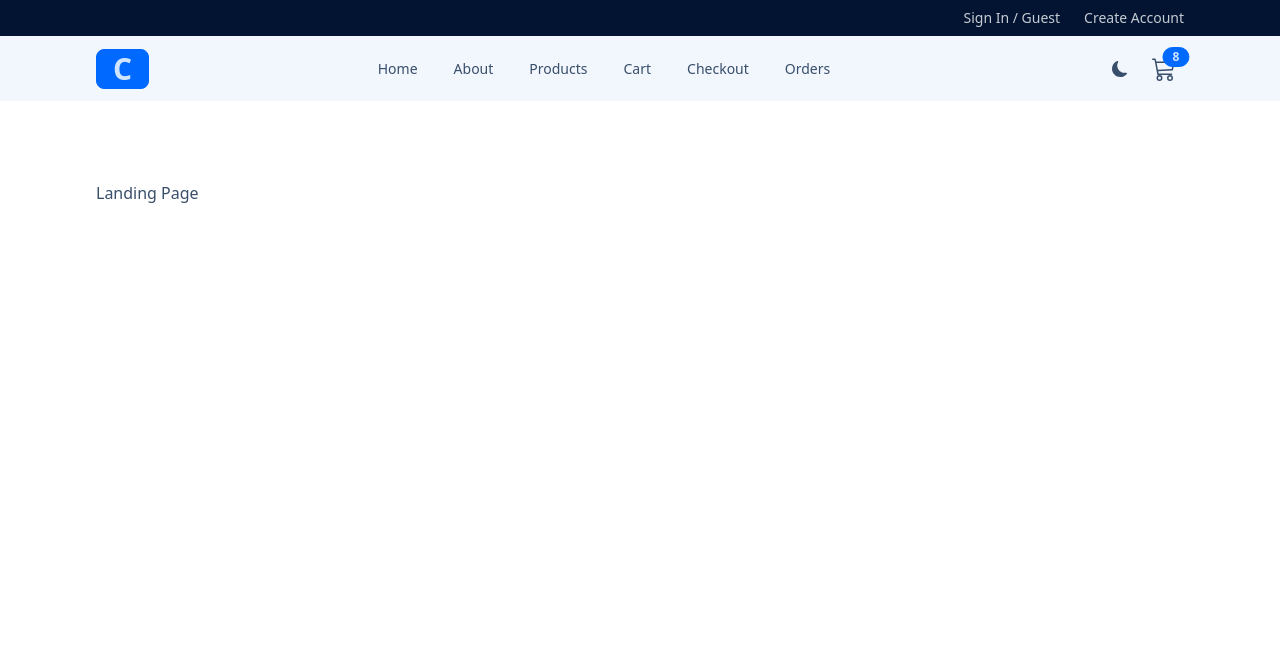
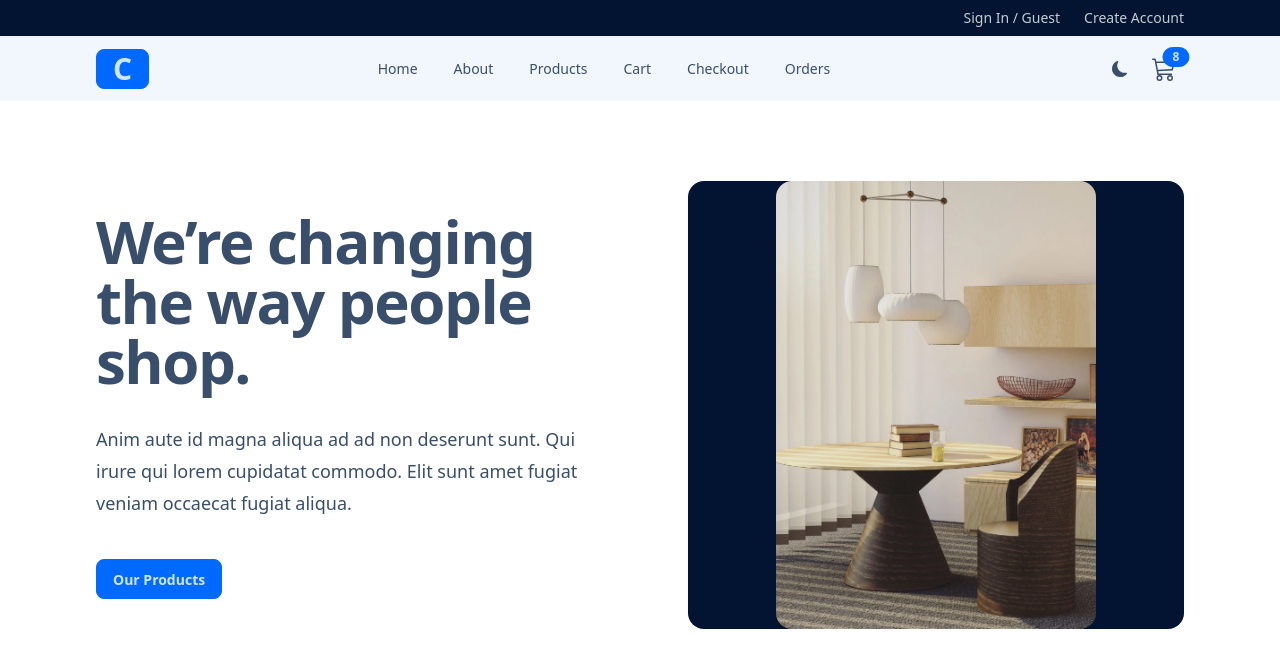
Before and after one commit to ranastudent/Comfy-Store, a React (Vite) app: page / in a window 1280 px wide. Shown: the top 668 px of the page. Built offline with nearby package versions, Linux system fonts and the light colour scheme.

Commit message:
about page and Landing page caurosel made

```diff
--- a/package.json
+++ b/package.json
@@ -25,6 +25,7 @@
     "react-router-dom": "^7.1.5",
     "react-toastify": "^11.0.3",
     "sort-by": "^1.2.0",
+    "swiper": "^11.2.2",
     "tailwindcss": "^4.0.4"
   },
   "devDependencies": {
--- /dev/null
+++ b/src/componets/Hero.jsx
@@ -0,0 +1,70 @@
+import { useState, useEffect } from 'react';
+import { Link } from 'react-router-dom';
+
+import hero1 from '../assets/project-assets/hero1.webp';
+import hero2 from '../assets/project-assets/hero2.webp';
+import hero3 from '../assets/project-assets/hero3.webp';
+import hero4 from '../assets/project-assets/hero4.webp';
+
+const carouselImages = [hero1, hero2, hero3, hero4];
+
+const Hero = () => {
+  const [currentSlide, setCurrentSlide] = useState(0);
+  const [direction, setDirection] = useState(1); // 1 = right-to-left, -1 = left-to-right
+
+  useEffect(() => {
+    const interval = setInterval(() => {
+      setCurrentSlide((prev) => {
+        if (prev === carouselImages.length - 1) {
+          setDirection(-1); // Switch direction to left-to-right
+          return prev - 1;
+        } else if (prev === 0) {
+          setDirection(1); // Switch direction to right-to-left
+          return prev + 1;
+        }
+        return prev + direction;
+      });
+    }, 3000);
+
+    return () => clearInterval(interval);
+  }, [direction]);
+
+  return (
+    <div className='grid grid-cols-1 lg:grid-cols-2 gap-24 items-center'>
+      {/* Left Section */}
+      <div>
+        <h1 className='max-w-2xl text-4xl font-bold tracking-tight sm:text-6xl'>
+          We’re changing the way people shop.
+        </h1>
+        <p className='mt-8 max-w-xl text-lg leading-8'>
+          Anim aute id magna aliqua ad ad non deserunt sunt. Qui irure qui lorem
+          cupidatat commodo. Elit sunt amet fugiat veniam occaecat fugiat
+          aliqua.
+        </p>
+        <div className='mt-10'>
+          <Link to='/products' className='btn btn-primary'>
+            Our Products
+          </Link>
+        </div>
+      </div>
+
+      {/* Right Section - Auto-Sliding Carousel with Reversing Effect */}
+      <div className='hidden lg:block w-full overflow-hidden'>
+        <div className='relative w-full h-[28rem] bg-neutral rounded-box'>
+          <div
+            className='absolute top-0 left-0 h-full flex transition-transform duration-1000 ease-in-out'
+            style={{ transform: `translateX(-${currentSlide * 100}%)` }}
+          >
+            {carouselImages.map((image, index) => (
+              <div key={index} className='w-full flex-shrink-0'>
+                <img src={image} className='rounded-box h-full w-80 object-cover mx-auto' alt={`Slide ${index + 1}`} />
+              </div>
+            ))}
+          </div>
+        </div>
+      </div>
+    </div>
+  );
+};
+
+export default Hero;
--- a/src/componets/index.js
+++ b/src/componets/index.js
@@ -2,3 +2,4 @@
 export {default as SubmitBtn} from "./SubmitBtn"
 export {default as Header} from "./Header"
 export {default as Navbar} from "./Navbar"
+export {default as Hero} from "./Hero"
--- a/src/pages/About.jsx
+++ b/src/pages/About.jsx
@@ -1,11 +1,23 @@
 
 
 const About = () => {
-  return (
-    <div>
-      <h1 className='text-4xl'>About</h1>
+  return <>
+    <div className="flex flex-wrap gap-2 sm: gap-x-6 items-center justify-center">
+      <h1 className="text-4xl font-bold leading-none tracking-tight sm:text-6xl">
+        We love
+      </h1>
+      <div className="stats bg-primary shadow">
+        <div className="stat">
+          <div className="state-title text-primary-content text-4xl font-bold tracking-widest">
+            comfy
+          </div>
+        </div>
+      </div>
     </div>
-  )
+    <p className="mt-6 text-lg leading-8 max-w-2xl mx-auto">
+      Lorem ipsum dolor sit amet consectetur adipisicing elit. Commodi ullam enim, temporibus dolores debitis numquam explicabo eius harum tempora facere. Neque, quasi necessitatibus. Quae quod dolores cumque ab nisi quia id suscipit aliquid at temporibus ea facilis voluptates, ullam provident?
+    </p>
+  </>
 }
 
 export default About
--- a/src/pages/Landing.jsx
+++ b/src/pages/Landing.jsx
@@ -1,11 +1,9 @@
-import React from 'react'
+import { Hero } from "../componets"
 
 const Landing = () => {
-  return (
-    <div>
-      <h4>Landing Page</h4>
-    </div>
-  )
+  return <>
+    <Hero/>
+  </>
 }
 
 export default Landing
```
Also changed, not shown: 1 other file (tests, documents, lock files or other folders).
